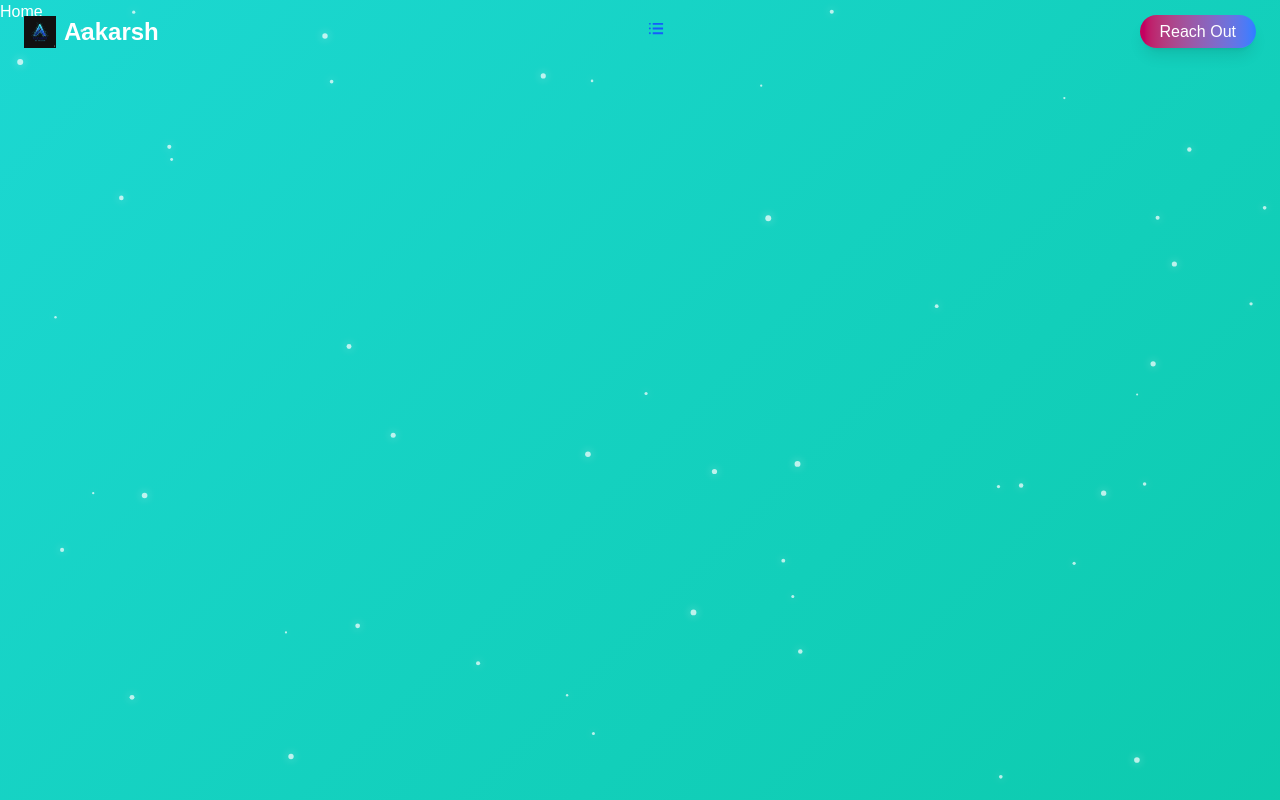
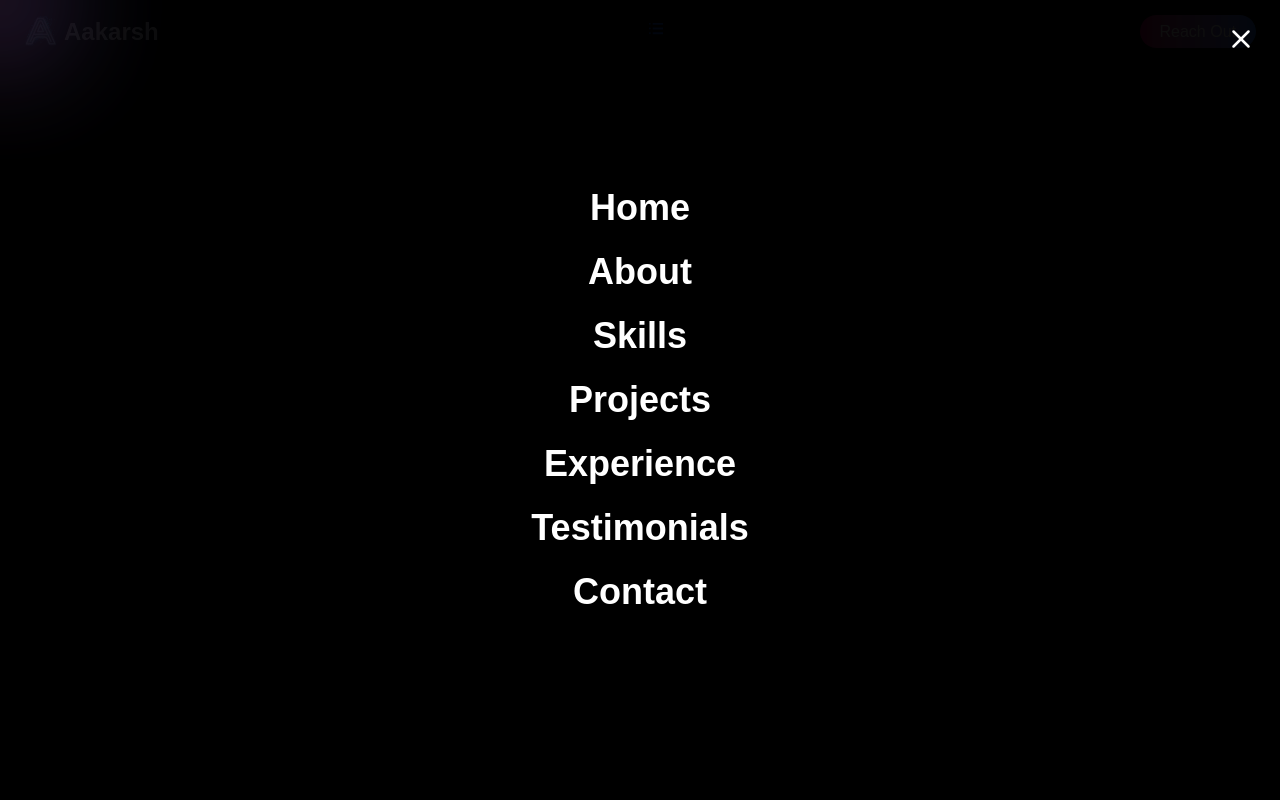
Before and after one commit to kumaraakarsh4/My----Portfolio, a React (Vite) app in the folder my-portfolio/: page / in a window 1280 px wide. Both pictures are taken after a click on the button "open menu". Shown: the top 800 px of the page. Built offline with nearby package versions, Linux system fonts and the light colour scheme.

Commit message:
code first init

```diff
--- a/my-portfolio/eslint.config.js
+++ b/my-portfolio/eslint.config.js
@@ -23,7 +23,7 @@ export default defineConfig([
       },
     },
     rules: {
-      'no-unused-vars': ['error', { varsIgnorePattern: '^[A-Z_]' }],
+      'no-unused-vars': 'off',
     },
   },
 ])
--- a/my-portfolio/src/components/CustomCursor.jsx
+++ b/my-portfolio/src/components/CustomCursor.jsx
@@ -12,22 +12,21 @@ useEffect (()=>{
   window.addEventListener("mousemove" ,  moveHandler);
 
   return ()=> window.removeEventListener("mousemove" , moveHandler);
-})
+},[])
 
 
 
 
   return (
-    <div  className="pointer-events-none fixed top-0 left-0  z- [9999]"
-    style={{transform: `translate(${position.x -40 } px ,${position.y -40 }px )`}}
-
+    <div  className="pointer-events-none fixed top-0 left-0  z-[9999]"
+   style={{ transform: `translate(${position.x - 40}px, ${position.y - 40}px)` }}
 
 
 
 
     >
       <div
-      className="w-20  h-20 rounded-full  bg- gradient-to-r from-pink-500 to-blue-500 blur-3x1 opacity-80 "
+      className="w-20  h-20 rounded-full  bg-gradient-to-r from-pink-500 to-blue-500 blur-3xl opacity-80 "
 
       />
     </div>
--- a/my-portfolio/src/components/Navbar.jsx
+++ b/my-portfolio/src/components/Navbar.jsx
@@ -1,4 +1,4 @@
-import { useState } from "react";
+import { useEffect, useRef, useState } from "react";
 import OverlayMenu from "./OverlayMenu";
 import Logo from "../assets/Logo.png"
 import { TfiMenuAlt } from "react-icons/tfi";
@@ -12,6 +12,64 @@ export default function Navbar(){
 
 const [menuopen , setMenuOpen] = useState(false);
 const [visible , setVisible] = useState(true);
+const [forceVisible , setForceVisible] = useState(false);
+
+const lastScrollY = useRef(0);
+const timerId = useRef(null);
+
+useEffect(()=>{
+const homeSection = document.querySelector("#home");
+const observer = new IntersectionObserver(
+  ([entry]) => {
+    if (entry.isIntersecting) {
+      setForceVisible(true);
+      setVisible(true);
+
+    }else{
+      setForceVisible(false);
+
+    }
+  },{threshold: 0.1}
+)
+if(homeSection) observer.observe(homeSection);
+return() => {
+  if(homeSection) observer.observe(homeSection);
+}
+},[])
+
+useEffect(()=>{
+  const handleScroll = () =>{
+    if (forceVisible) {
+      setVisible(true);
+      return
+
+    }
+    // scroll down for visibility
+  const currentScrollY = window.scrollY;
+  if (currentScrollY > lastScrollY.current) {
+    setVisible(false);
+
+  }else{
+    setVisible(true);
+
+    if(timerId.current) clearTimeout(timerId.current);
+    timerId.current = setTimeout(()=>{
+      setVisible(false);
+    },3000)
+  }
+  lastScrollY.current = currentScrollY;
+
+
+  }
+ window.addEventListener("scroll" , handleScroll, {passive:true})
+ return () =>{
+  window.removeEventListener("scroll" , handleScroll)
+  if(timerId.current) clearTimeout(timerId.current)
+ }
+
+
+},[forceVisible])
+
 
   return(
     <>
@@ -41,7 +99,7 @@ const [visible , setVisible] = useState(true);
 
     <div className="hidden lg:block">
     <a href="#contact"
-className=" bg-gradient-to-r from-pink-700 to-blue-500 text-white px-5 py-2 rounded-full font-medium shadow-lg hover:opacity-90 transition-opacity duration-300"
+    className="bg-gradient-to-r from-pink-700 to-blue-500 text-white px-5 py-2 rounded-full font-medium shadow-lg hover:opacity-90 transition-opacity duration-300"
 
     >
 
--- a/my-portfolio/src/components/OverlayMenu.jsx
+++ b/my-portfolio/src/components/OverlayMenu.jsx
@@ -1,9 +1,92 @@
-import React from 'react'
+import {motion,AnimatePresence} from "framer-motion"
+import { FiX } from "react-icons/fi";
 
-const OverlayMenu = () => {
-  return (
-    <div></div>
+export default function OverlayMenu({isopen , onclose}){
+  const ismobile = typeof window !== "undefined"  && window.innerWidth <1024;
+  const origin = ismobile ? "95% 8%" : "50% 8%";
+  return(
+    <AnimatePresence>
+   {isopen && (
+    <motion.div className="fixed inset-0 flex items-center justify-center z-50"
+
+    initial={{clipPath : `circle(0% at ${origin})`}}
+    animate={{clipPath: `circle(150% at ${origin})`}}
+    exit={{clipPath: `circle(0% at ${origin})`}}
+    transition={{duration: 0.7 , ease:[0.4,0,0.2,1]}}
+    style={{backgroundColor: "rgba(0,0,0,0.95)"}}
+
+
+
+
+
+
+
+
+
+    >
+      <button onClick={onclose}
+      className="absolute top-6 right-6 text-white text-3xl"
+      aria-label="Close Menu"
+      >
+
+     <FiX />
+
+
+
+      </button>
+
+      <ul className="space-y-6 text-center">
+
+        {[
+          "Home" ,
+          "About" ,
+          "Skills" ,
+          "Projects" ,
+          "Experience" ,
+          "Testimonials" ,
+          "Contact" ,
+        ].map((item,index)=>(
+          <motion.li key={item}
+          initial={{opacity:0 , y:20}}
+          animate={{opacity:1 , y:0}}
+          transition={{delay:0.3 + index  *0.1}}
+
+          >
+            <a href={`#${item.toLowerCase()}`}
+            onClick={onclose}
+            className="text-4xl text-white font-semibold hover:text-pink-500 transition-colors duration-300"
+            >
+
+
+            {item}
+
+            </a>
+
+
+
+
+          </motion.li>
+
+
+
+
+
+        ))
+
+
+
+          }
+
+      </ul>
+
+
+
+
+    </motion.div>
+   )}
+
+
+    </AnimatePresence>
+
   )
 }
-
-export default OverlayMenu
--- a/my-portfolio/src/sections/Home.jsx
+++ b/my-portfolio/src/sections/Home.jsx
@@ -1,10 +1,13 @@
-import React from 'react'
+export default function Home(){
+  return(
+    <section
+    id="home" className="w-full h-screen relative bg-black overflow-hidden"
 
-const Home = () => {
-  return (
-    <div className='w-full h-screen'>
-        Home</div>
+    >
+
+
+
+
+    </section>
   )
 }
-
-export default Home
```
Also changed, not shown: my-portfolio/src/assets/Logo.png.
